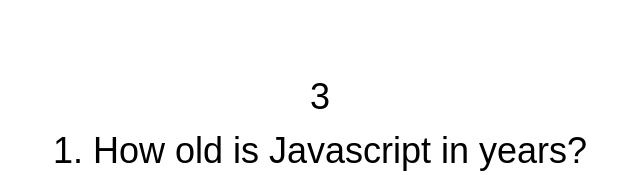
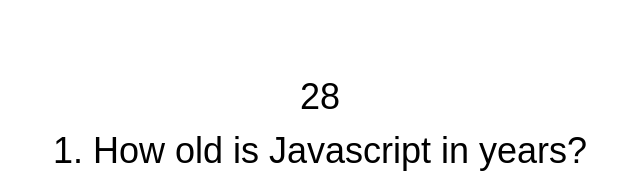
Before and after one commit to DaVioletDeath/Code_Quiz, a plain HTML site: page index.html in a window 1280 px wide. Both pictures are taken after a click on the button "Start Quiz". Shown: the part 176-351 px from the top of the page, 328-968 px from the left. Drawn offline with Linux system fonts and the light colour scheme.

Commit message:
Update index.html

```diff
--- a/index.html
+++ b/index.html
@@ -54,7 +54,7 @@
         </div>
     </div>
     <div id="questions">
-        <div id="timer" data-time="5">5</div>
+        <div id="timer" data-time="30">30</div>
         <div id="question-text"></div>
         <div id="choices"></div>
     </div>
```
